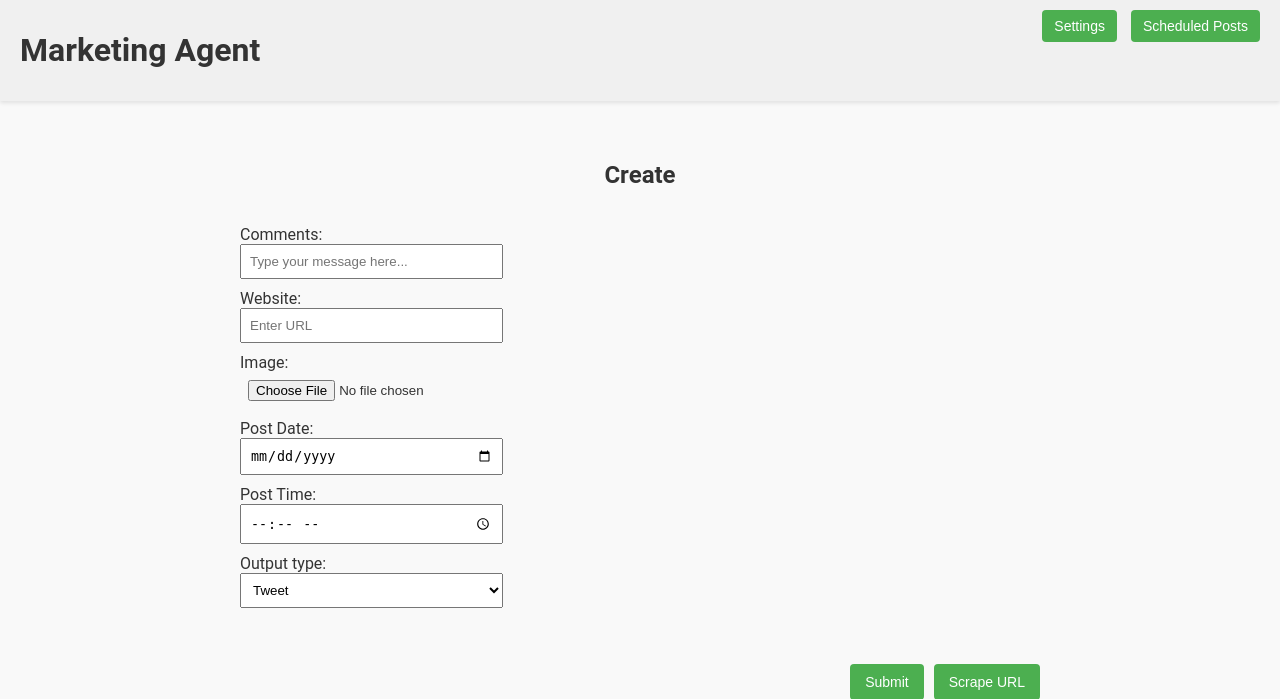
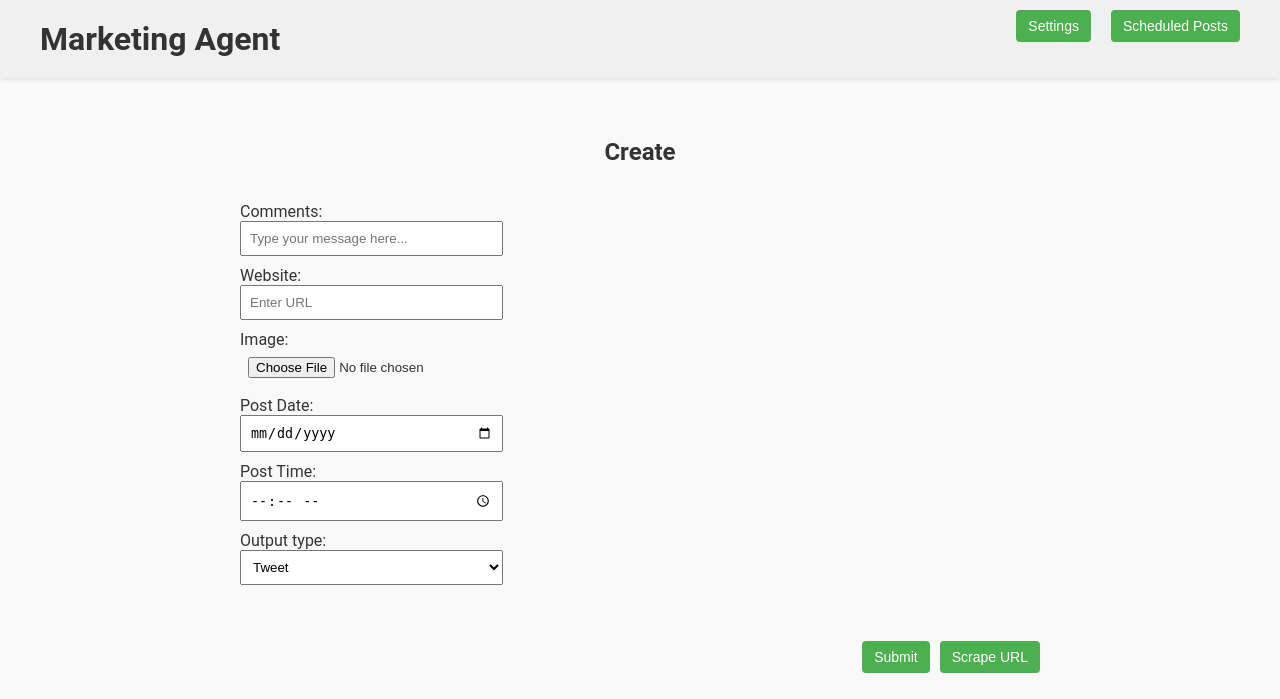
Before and after one commit to mslanden/media-posting-agent, a Flask app: page / in a window 1280 px wide. Shown: the top 699 px of the page. Run offline with Flask 3, Linux system fonts and the light colour scheme.

Commit message:
style: Center header buttons and adjust spacing

```diff
--- a/frontend/static/css/styles.css
+++ b/frontend/static/css/styles.css
@@ -2,6 +2,17 @@
     --bg-color: #f9f9f9; /* Softer light mode background */
     --text-color: #333;
     --header-bg: #f0f0f0; /* Light gray header background */
+header h1 {
+    margin: 0;
+    padding-left: 20px;
+    text-align: left;
+    flex: 1;
+}
+
+header div {
+    display: flex;
+    gap: 10px;
+    padding-right: 20px;
 }
 @import url('https://fonts.googleapis.com/css2?family=Roboto:wght@400;700&display=swap');
 
@@ -25,7 +36,10 @@ body {
 header {
     background-color: var(--header-bg);
     padding: 20px;
-    text-align: left;
+    text-align: center;
+    display: flex;
+    justify-content: space-between;
+    align-items: center;
     box-shadow: 0 2px 4px rgba(0, 0, 0, 0.1); /* Subtle shadow for header */
 }
 
```
